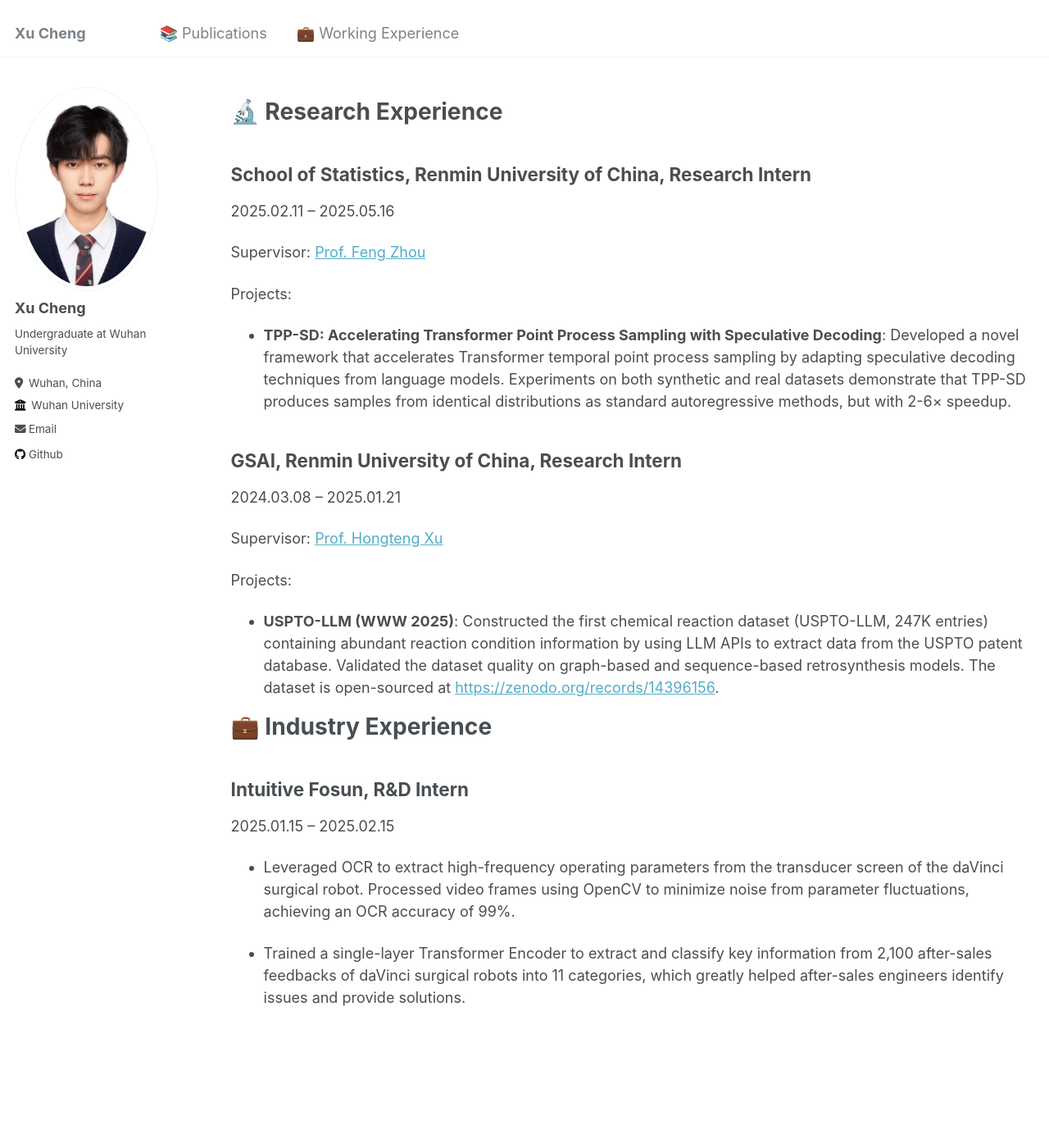
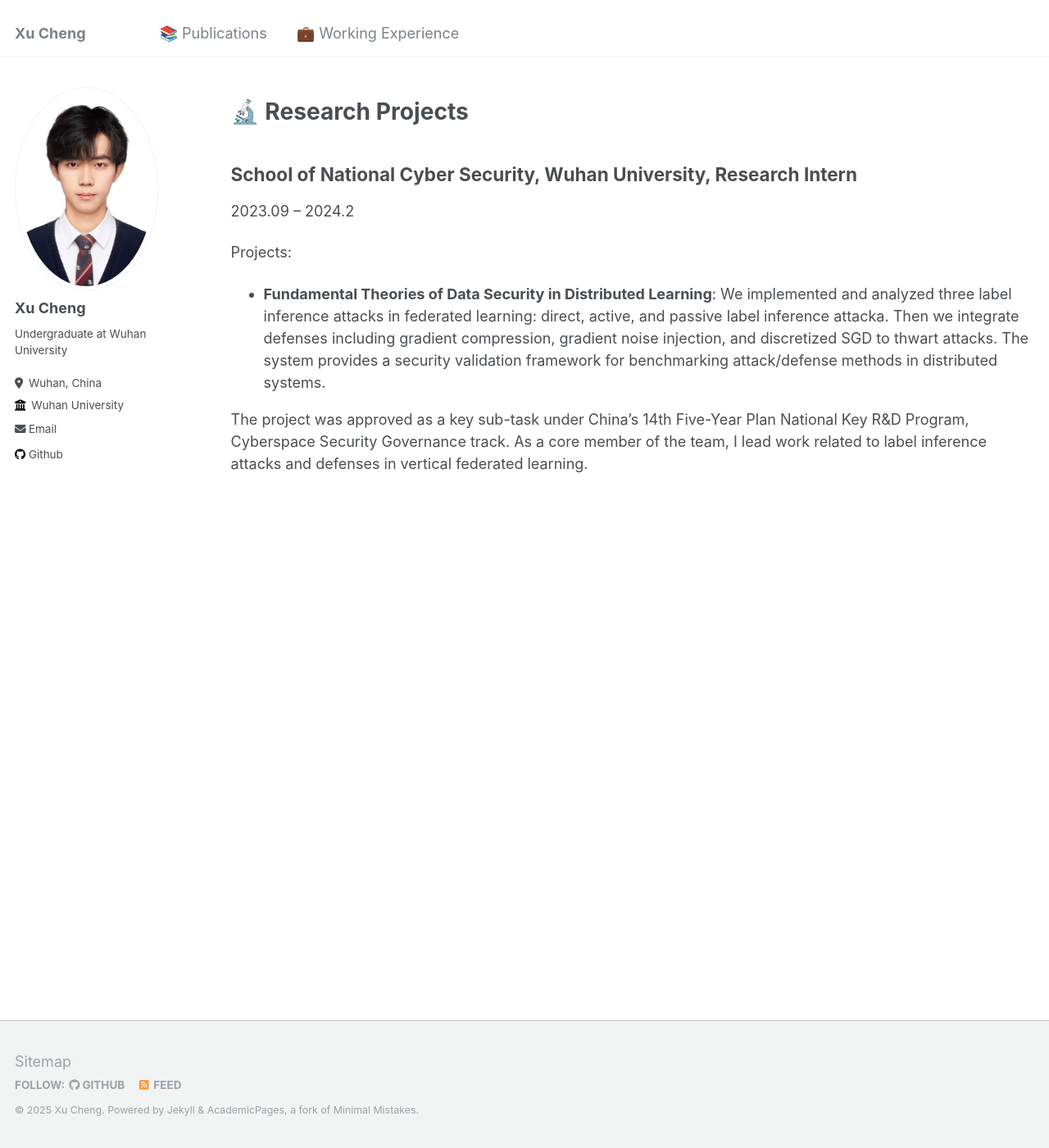
Before and after one commit to cheese1010/cheese1010.github.io, a Jekyll site: the page built from _pages/experience.md, in a window 1280 px wide and 1400 px high. Shown: the whole window at 82% size. Built offline with Jekyll 4.4.1, drawn with Linux system fonts in a browser that asks for light colours.

Commit message:
First Version

```diff
--- a/_pages/experience.md
+++ b/_pages/experience.md
@@ -6,31 +6,12 @@ author_profile: true
 redirect_from:
   - /internship
 ---
-# 🔬 Research Experience
+# 🔬 Research Projects
 
-## School of Statistics, Renmin University of China, Research Intern
-2025.02.11 – 2025.05.16
-
-Supervisor: [Prof. Feng Zhou](http://zhoufeng6288.github.io)
+## School of National Cyber Security, Wuhan University, Research Intern
+2023.09 – 2024.2
 
 Projects:
-- **TPP-SD: Accelerating Transformer Point Process Sampling with Speculative Decoding**: Developed a novel framework that accelerates Transformer temporal point process sampling by adapting speculative decoding techniques from language models. Experiments on both synthetic and real datasets demonstrate that TPP-SD produces samples from identical distributions as standard autoregressive methods, but with 2-6× speedup.
+- **Fundamental Theories of Data Security in Distributed Learning**: We implemented and analyzed three label inference attacks in federated learning: direct, active, and passive label inference attacka. Then we integrate defenses including gradient compression, gradient noise injection, and discretized SGD to thwart attacks. The system provides a security validation framework for benchmarking attack/defense methods in distributed systems.
 
-## GSAI, Renmin University of China, Research Intern
-2024.03.08 – 2025.01.21
-
-Supervisor: [Prof. Hongteng Xu](https://hongtengxu.github.io)
-
-Projects:
-- **USPTO-LLM (WWW 2025)**: Constructed the first chemical reaction dataset (USPTO-LLM, 247K entries) containing abundant reaction condition information by using LLM APIs to extract data from the USPTO patent database. Validated the dataset quality on graph-based and sequence-based retrosynthesis models. The dataset is open-sourced at [https://zenodo.org/records/14396156](https://zenodo.org/records/14396156).
-
-
-# 💼 Industry Experience
-
-## Intuitive Fosun, R&D Intern
-
-2025.01.15 – 2025.02.15
-- Leveraged OCR to extract high-frequency operating parameters from the transducer screen of the daVinci surgical robot. Processed video frames using OpenCV to minimize noise from parameter fluctuations, achieving an OCR accuracy of 99%.
-
-- Trained a single-layer Transformer Encoder to extract and classify key information from 2,100 after-sales feedbacks of
-daVinci surgical robots into 11 categories, which greatly helped after-sales engineers identify issues and provide solutions.
+The project was approved as a key sub-task under China’s 14th Five-Year Plan National Key R&D Program, Cyberspace Security Governance track. As a core member of the team, I lead work related to label inference attacks and defenses in vertical federated learning.
```
Also changed, not shown: _coursework/mmml-2024.md (deleted, +0 -28 lines), _coursework/optimization-methods-2024.md (deleted, +0 -27 lines), _coursework/parallel-computing-2024.md (deleted, +0 -20 lines), _coursework/statistical-machine-learning-2024.md (deleted, +0 -28 lines), _coursework/stochastic-process-2024.md (deleted, +0 -23 lines), _pages/about.md (+4 -2 lines), _publications/2025-01-21-uspto-llm.md (+4 -6 lines), _publications/2025-07-11-tppsd.md (+3 -5 lines), files/paper/cvpr.png (added), files/paper/nips.png (added).
